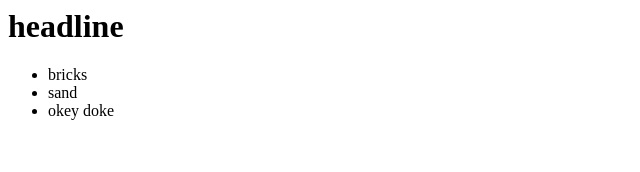
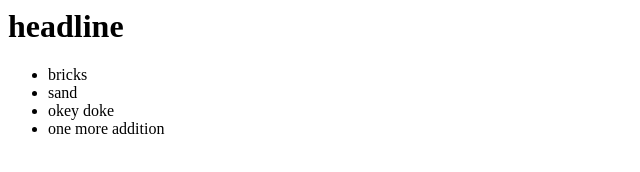
Before and after one commit to justinturnerio/port, a plain HTML site: page index.html in a window 1280 px wide. Shown: the whole page, without its empty margins (0-640 px from the left). Drawn offline with Linux system fonts and the light colour scheme.

Commit message:
one more

```diff
--- a/index.html
+++ b/index.html
@@ -6,6 +6,7 @@
 				<li>bricks</li>
 				<li>sand</li>
 				<li>okey doke</li>
+				<li>one more addition</li>
 			</ul>
 		</div>
 	</body>
```
